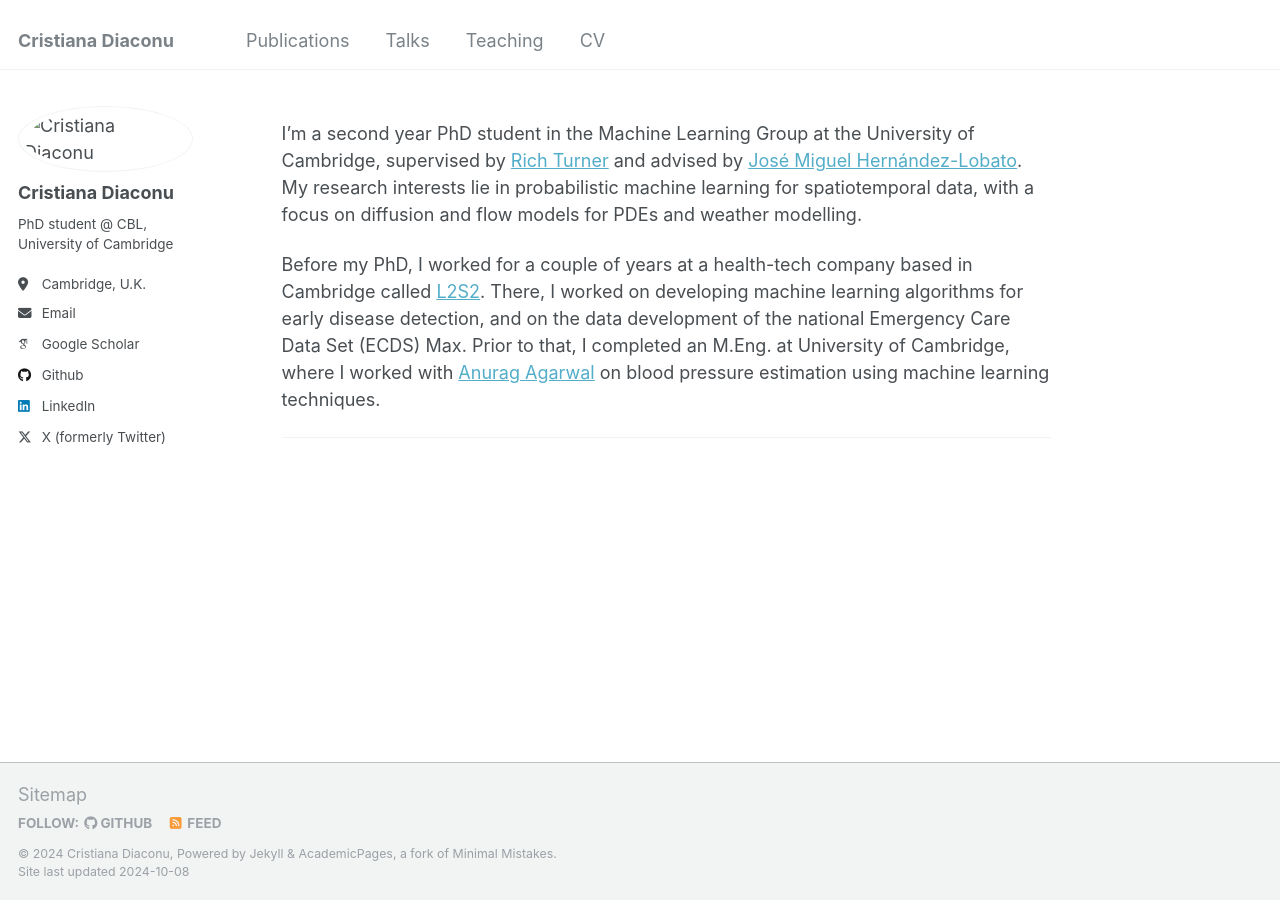
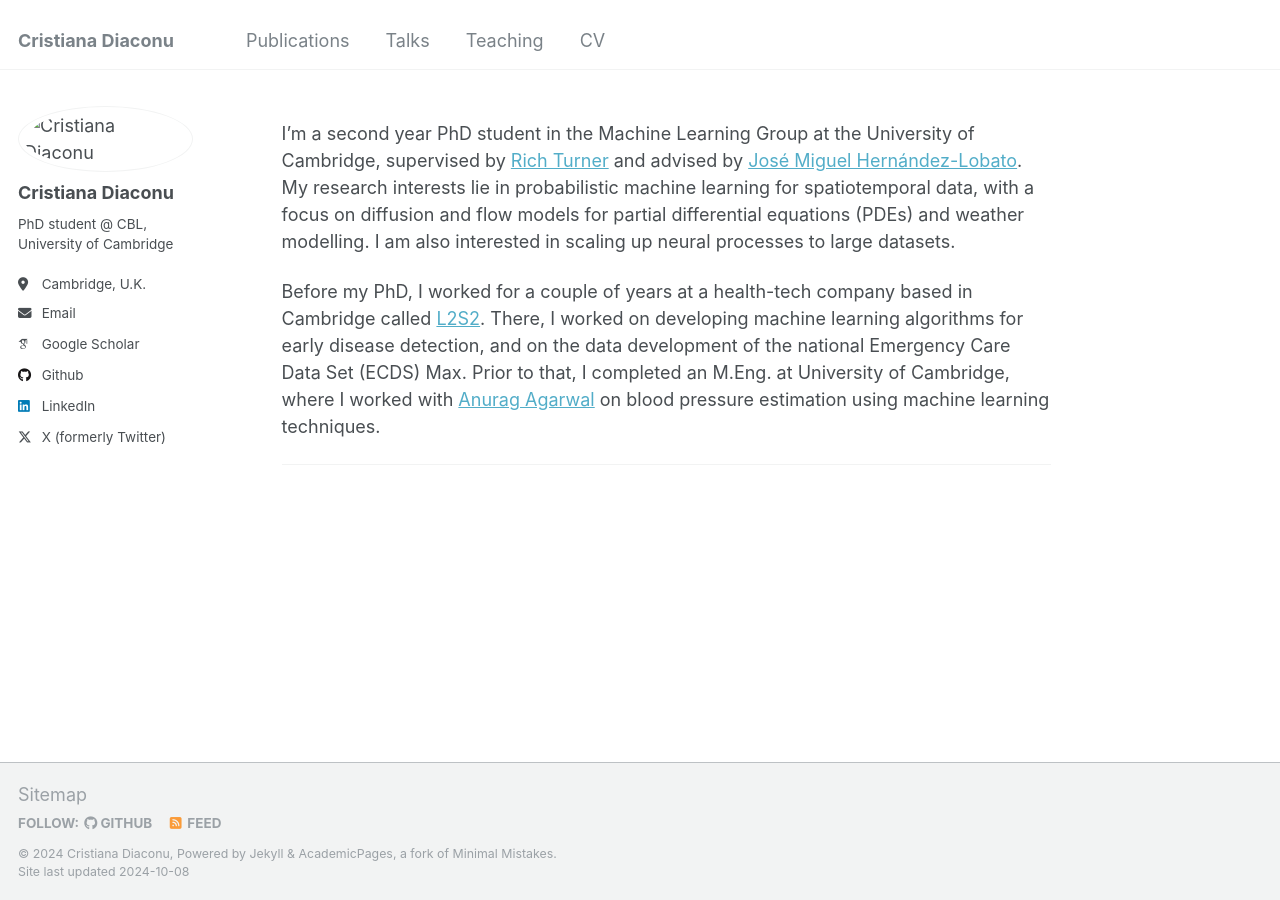
Before and after one commit to cddcam/cddcam.github.io, a Jekyll site: the page built from _pages/about.md, in a window 1280 px wide. Built offline with Jekyll 4.4.1, drawn with Linux system fonts in a browser that asks for light colours; some web fonts are replaced.

Commit message:
Update about.md

```diff
--- a/_pages/about.md
+++ b/_pages/about.md
@@ -8,7 +8,7 @@ redirect_from:
   - /about.html
 ---
 
-I'm a second year PhD student in the Machine Learning Group at the University of Cambridge, supervised by [Rich Turner](https://mlg.eng.cam.ac.uk/people/richard-turner/) and advised by [José Miguel Hernández-Lobato](https://mlg.eng.cam.ac.uk/people/jose-miguel-hernandez-lobato/). My research interests lie in probabilistic machine learning for spatiotemporal data, with a focus on diffusion and flow models for PDEs and weather modelling.
+I'm a second year PhD student in the Machine Learning Group at the University of Cambridge, supervised by [Rich Turner](https://mlg.eng.cam.ac.uk/people/richard-turner/) and advised by [José Miguel Hernández-Lobato](https://mlg.eng.cam.ac.uk/people/jose-miguel-hernandez-lobato/). My research interests lie in probabilistic machine learning for spatiotemporal data, with a focus on diffusion and flow models for partial differential equations (PDEs) and weather modelling. I am also interested in scaling up neural processes to large datasets.
 
 Before my PhD, I worked for a couple of years at a health-tech company based in Cambridge called [L2S2](https://l2s2.com/). There, I worked on developing machine learning algorithms for early disease detection, and on the data development of the national Emergency Care Data Set (ECDS) Max. Prior to that, I completed an M.Eng. at University of Cambridge, where I worked with [Anurag Agarwal](https://www.eng.cam.ac.uk/profiles/aa406) on blood pressure estimation using machine learning techniques.
 
```
